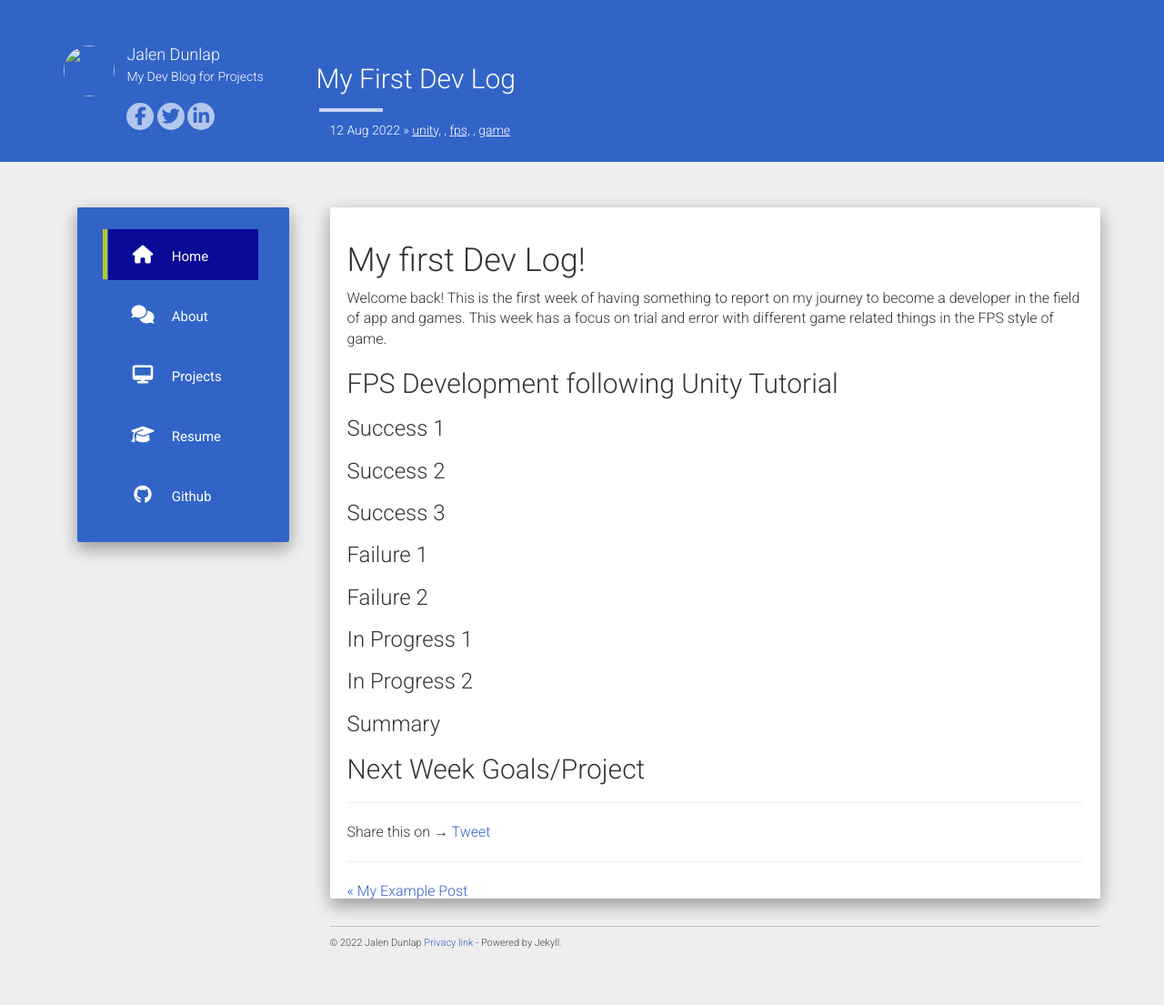
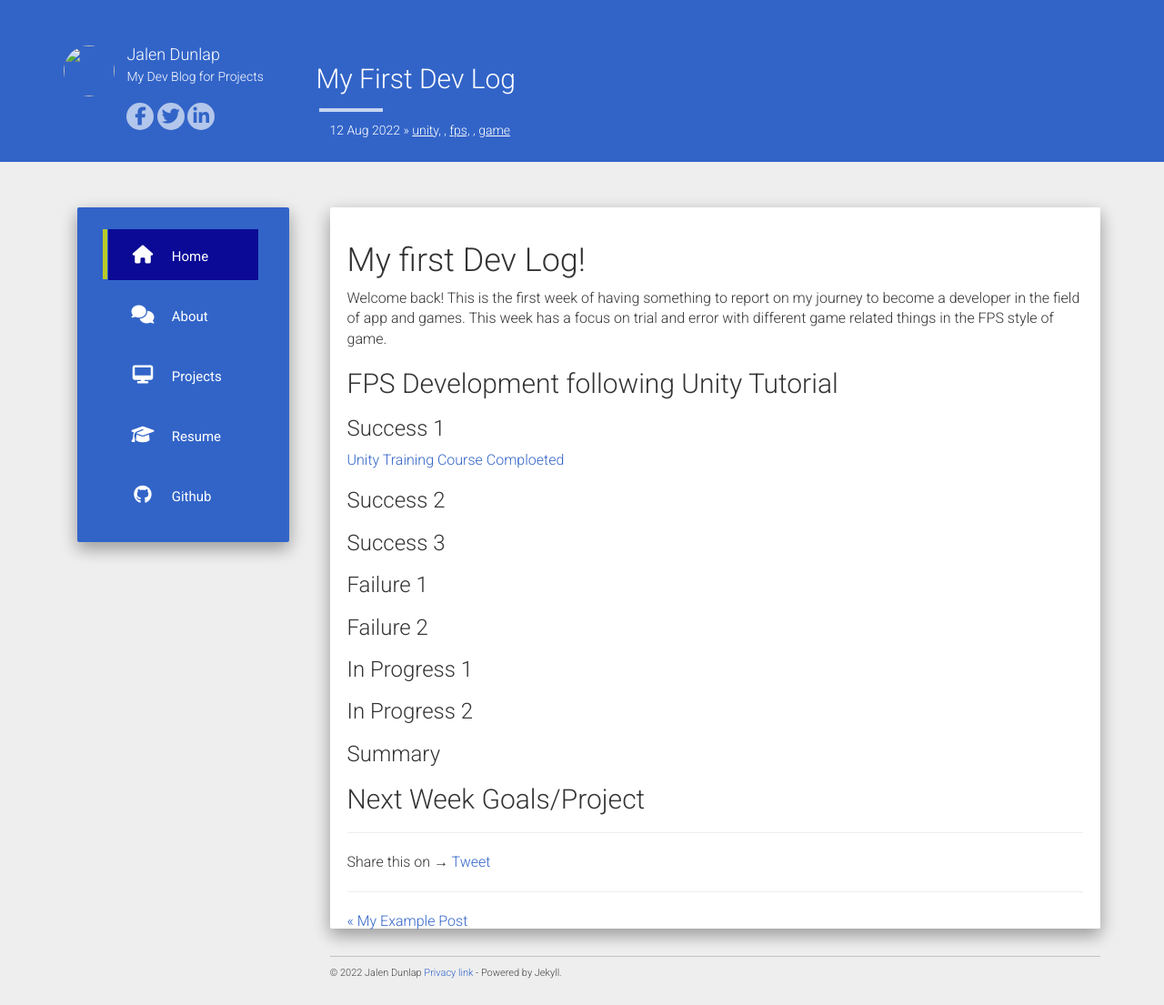
Before and after one commit to Jalen-Dunlap/jalen-dunlap.github.io, a Jekyll site: the page built from _posts/2022-8-12-First_Dev_Log.md, in a window 1280 px wide. Shown: the whole page at 91% size. Built offline with Jekyll 4.4.1, drawn with Linux system fonts in a browser that asks for light colours; nearby versions of some CDN libraries; comment, search, counter and statistics services are not loaded; before the commit the page ends 1072 px from its top, so only the background shows below that.

Commit message:
added training course link that I completed

```diff
--- a/_posts/2022-8-12-First_Dev_Log.md
+++ b/_posts/2022-8-12-First_Dev_Log.md
@@ -13,6 +13,9 @@ Welcome back! This is the first week of having something to report on my journey
 ## FPS Development following Unity Tutorial
 
 ### Success 1
+
+[Unity Training Course Comploeted](https://learn.unity.com/project/creator-kit-fps?uv=2020.3)
+
 ### Success 2
 ### Success 3
 
```
